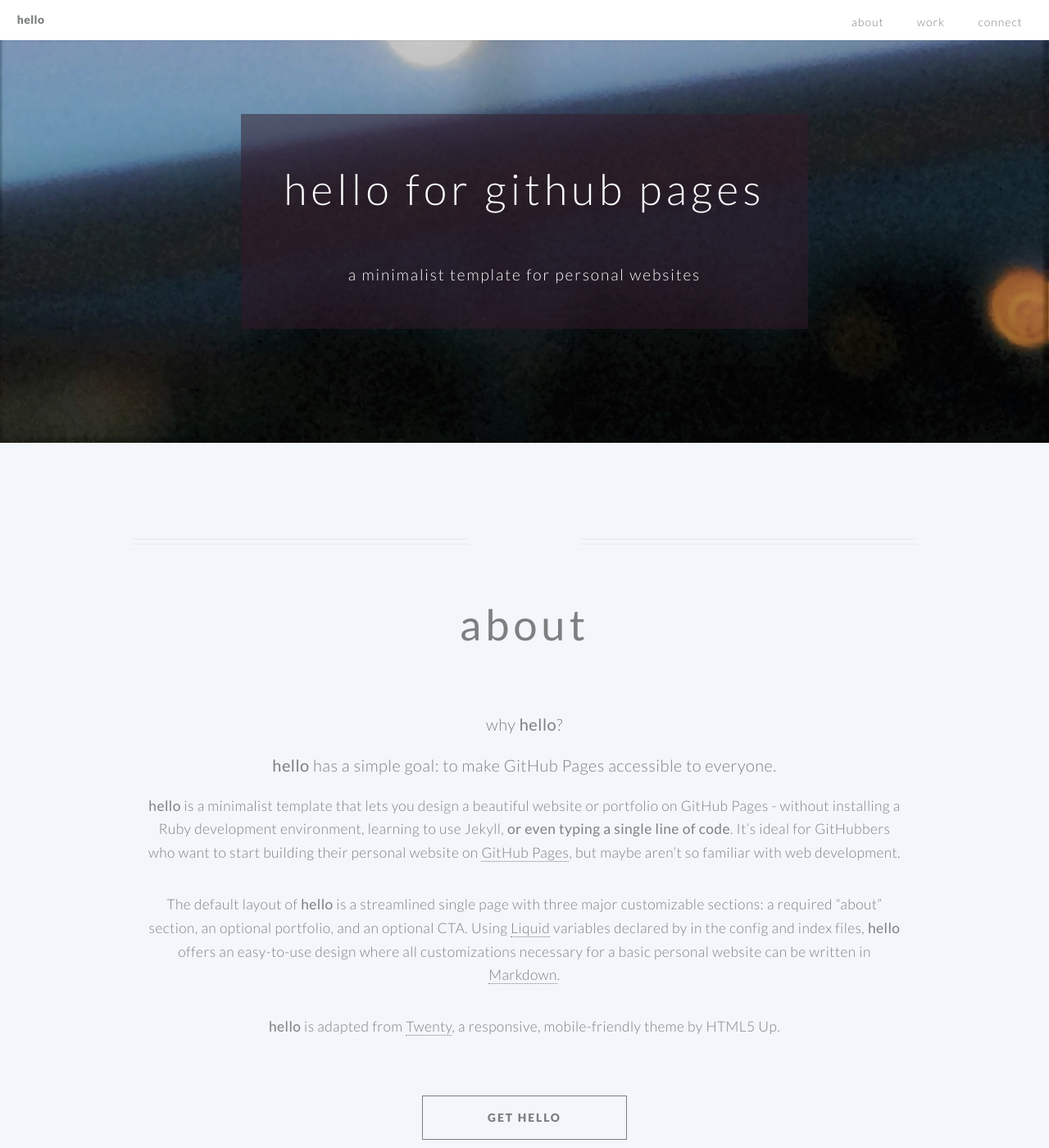
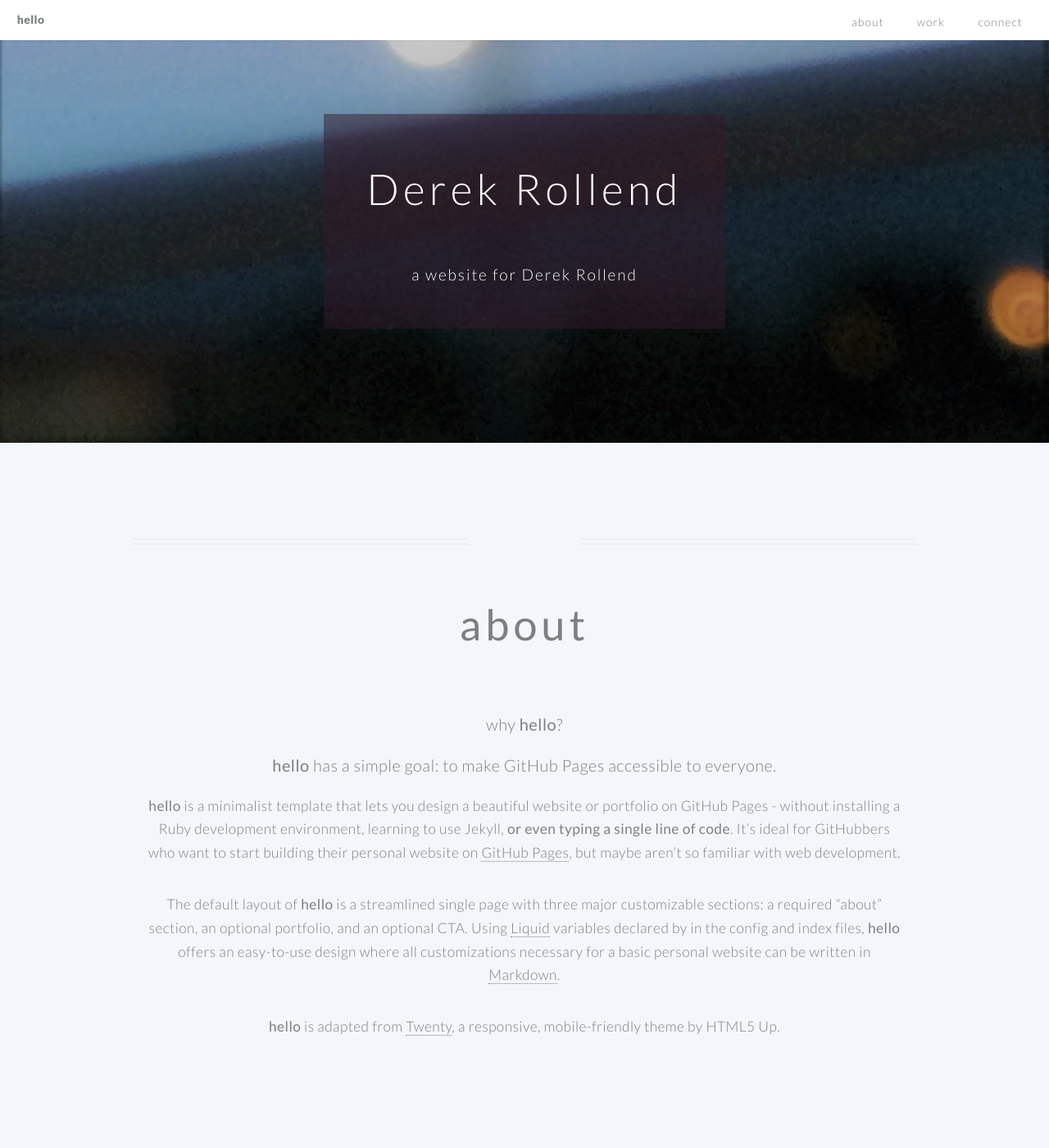
Before and after one commit to derekrollend/derekrollend.github.io, a Jekyll site: the page built from index.md, in a window 1280 px wide and 1400 px high. Shown: the whole window at 82% size. Built offline with Jekyll 4.4.1, drawn with Linux system fonts in a browser that asks for light colours; some of the changed text lies outside the part shown.

Commit message:
First commit

```diff
--- a/_config.yml
+++ b/_config.yml
@@ -1,10 +1,10 @@
 # _config.yml
 
 # required, replace with your own information -----
-title: Hello for Github Pages
-author: Sara Gong
+title: Derek Rollend
+author: Derek Rollend
 description: >
-  A minimalist template for designing a personal GitHub Pages website - without typing a single line of code.
+  A website for Derek Rollend
 baseurl: ""
 
 plugins:
--- a/index.md
+++ b/index.md
@@ -4,8 +4,8 @@
 # using Markdown language, you can customize the following variables!
 
 # these variables are required -------------------------------
-banner_title: hello for github pages
-banner_subtitle: a minimalist template for personal websites
+banner_title: Derek Rollend
+banner_subtitle: a website for Derek Rollend
 background_image: /images/background.jpeg
 
 # all of the following variables are optional -----------------
```
Also changed, not shown: other parts of index.md (+5 -7 lines).
